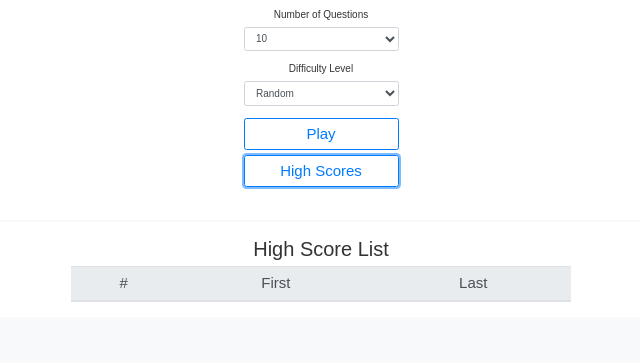
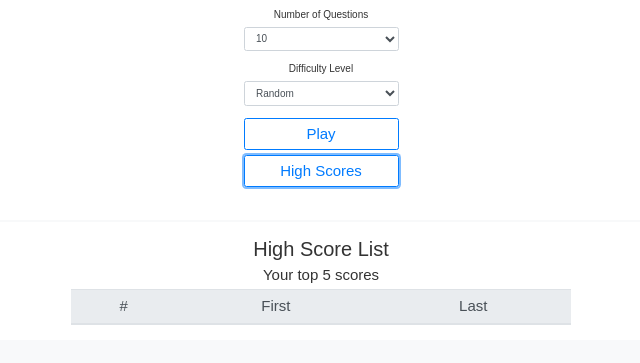
Before and after one commit to DreyWesson/quiz-app, a website: page index.html in a window 1280 px wide. Both pictures are taken after a click on the button "High Scores". Shown: the part 311-674 px from the top of the page, without its empty margins (319-959 px from the left). Drawn offline with nearby package versions, Linux system fonts and the light colour scheme.

```diff
--- a/index.html
+++ b/index.html
@@ -114,6 +114,7 @@
       style="visibility: hidden"
     >
       <h2>High Score List</h2>
+      <p class="h4">Your top 5 scores</p>
       <table class="table" style="max-width: 50rem; margin: 0 auto">
         <thead class="thead-light">
           <tr>
```
